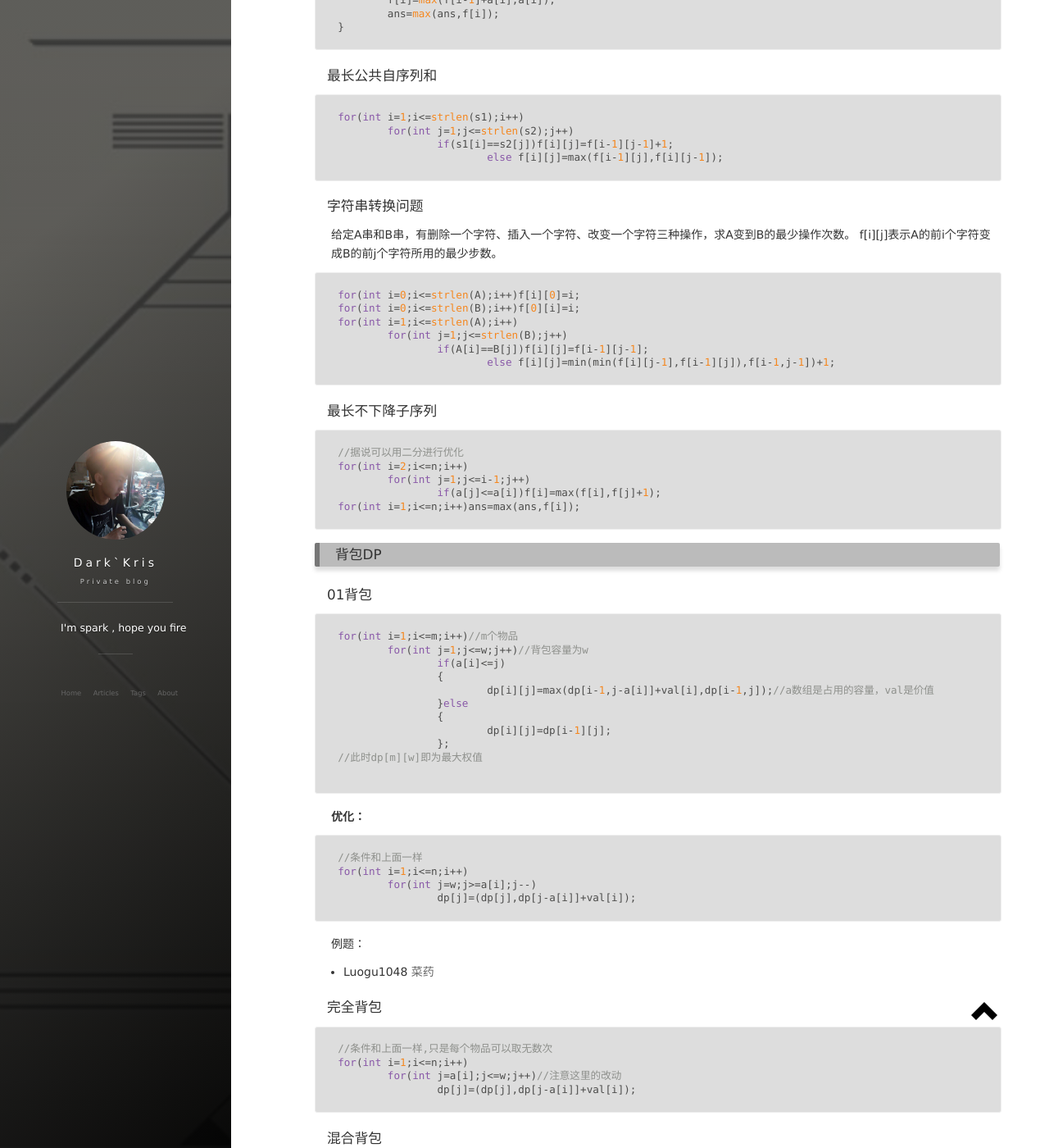
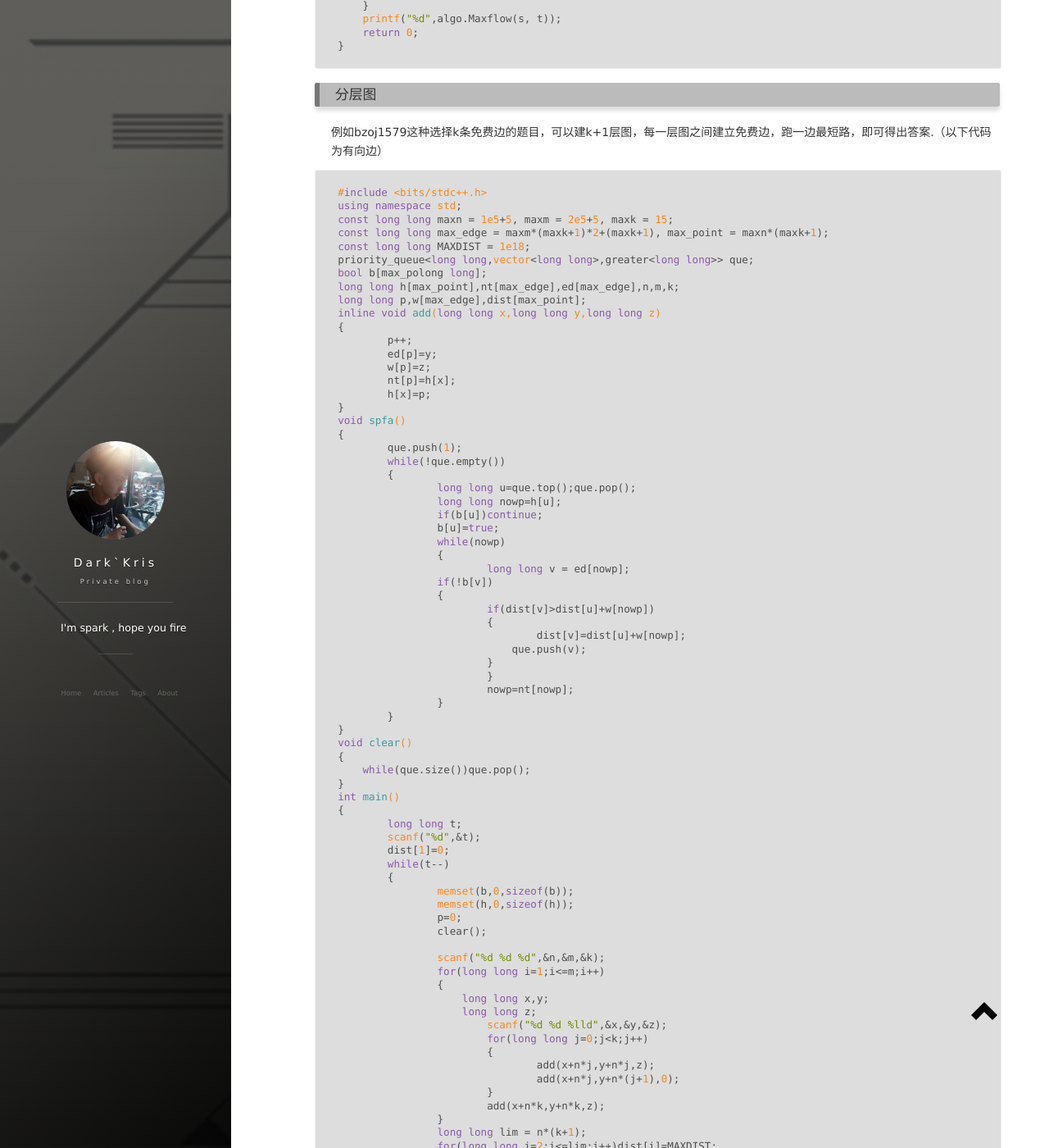
Before and after one commit to DeAntiWang/deantiwang.github.io, a Jekyll site: the page built from _posts/2018-03-31-C++算法及数据结构模板.md, in a window 1280 px wide and 1400 px high, scrolled down 30125 px. Shown: the whole window at 82% size. Built offline with Jekyll 4.4.1, drawn with Linux system fonts in a browser that asks for light colours; nearby versions of some CDN libraries; formulas are drawn with MathJax 3; comment, search, counter and statistics services are not loaded; some of the changed text lies outside the part shown.

Commit message:
update article

````diff
--- a/_posts/2018-03-31-C++算法及数据结构模板.md
+++ b/_posts/2018-03-31-C++算法及数据结构模板.md
@@ -1181,6 +1182,38 @@
 
 ### 最短路
 
+#### dijkstra
+
+经过了heap优化,前向星存边。**在ACM类型赛事中，卡SPFA的题目比较多，建议直接掌握此类型最短路算法**
+
+```c++
+priority_queue<long long,vector<long long>,greater<long long>> que;
+void dijkstra()
+{
+	que.push(1);
+	while(!que.empty())
+	{
+		long long u=que.top();que.pop();
+		long long nowp=h[u];
+		if(b[u])continue;
+		b[u]=true;
+		while(nowp)
+		{
+			long long v = ed[nowp];
+	        if(!b[v])
+	        {
+    			if(dist[v]>dist[u]+w[nowp])
+    			{
+    				dist[v]=dist[u]+w[nowp];
+    			    que.push(v);
+    			}
+			}
+			nowp=nt[nowp];
+		}
+	}
+}
+```
+
 #### SPFA
 
 **以下代码中包括邻接表(前向星)存图**
@@ -1410,7 +1443,9 @@
 [暗金色的博客](http://blog.csdn.net/l123012013048/article/details/48288903)
 [LOI_summer的博客](http://blog.csdn.net/loi_shirley/article/details/53137941)
 
-### Tarjan
+### 最大连通子图
+
+#### Tarjan
 
 ```c++
 #include <cstdio>
@@ -1648,6 +1683,92 @@
 }
 ```
 
+### 分层图
+
+例如bzoj1579这种选择k条免费边的题目，可以建k+1层图，每一层图之间建立免费边，跑一边最短路，即可得出答案.（以下代码为有向边）
+
+```c++
+#include <bits/stdc++.h>
+using namespace std;
+const long long maxn = 1e5+5, maxm = 2e5+5, maxk = 15;
+const long long max_edge = maxm*(maxk+1)*2+(maxk+1), max_point = maxn*(maxk+1);
+const long long MAXDIST = 1e18;
+priority_queue<long long,vector<long long>,greater<long long>> que;
+bool b[max_polong long];
+long long h[max_point],nt[max_edge],ed[max_edge],n,m,k;
+long long p,w[max_edge],dist[max_point];
+inline void add(long long x,long long y,long long z)
+{
+	p++;
+	ed[p]=y;
+	w[p]=z;
+	nt[p]=h[x];
+	h[x]=p;
+}
+void spfa()
+{
+	que.push(1);
+	while(!que.empty())
+	{
+		long long u=que.top();que.pop();
+		long long nowp=h[u];
+		if(b[u])continue;
+		b[u]=true;
+		while(nowp)
+		{
+			long long v = ed[nowp];
+	        if(!b[v])
+	        {
+    			if(dist[v]>dist[u]+w[nowp])
+    			{
+    				dist[v]=dist[u]+w[nowp];
+    			    que.push(v);
+    			}
+			}
+			nowp=nt[nowp];
+		}
+	}
+}
+void clear()
+{
+    while(que.size())que.pop();
+}
+int main()
+{
+	long long t;
+	scanf("%d",&t);
+	dist[1]=0;
+	while(t--)
+	{
+		memset(b,0,sizeof(b));
+		memset(h,0,sizeof(h));
+		p=0;
+		clear();
+
+		scanf("%d %d %d",&n,&m,&k);
+		for(long long i=1;i<=m;i++)
+		{
+		    long long x,y;
+		    long long z;
+			scanf("%d %d %lld",&x,&y,&z);
+			for(long long j=0;j<k;j++)
+			{
+				add(x+n*j,y+n*j,z);
+				add(x+n*j,y+n*(j+1),0);
+			}
+			add(x+n*k,y+n*k,z);
+		}
+		long long lim = n*(k+1);
+		for(long long i=2;i<=lim;i++)dist[i]=MAXDIST;
+		spfa();
+		long long ans=MAXDIST;
+		for(long long i=0;i<=k;i++)ans=min(ans,dist[n+n*i]);
+		printf("%lld\n",ans);
+	}
+	return 0;
+}
+```
+
 ## 动态规划
 
 钟长者说：有几个未知量，DP数组就有几维，若求个数能再省掉最后一维。
````
Also changed, not shown: other parts of _posts/2018-03-31-C++算法及数据结构模板.md (+4 -1 lines).
